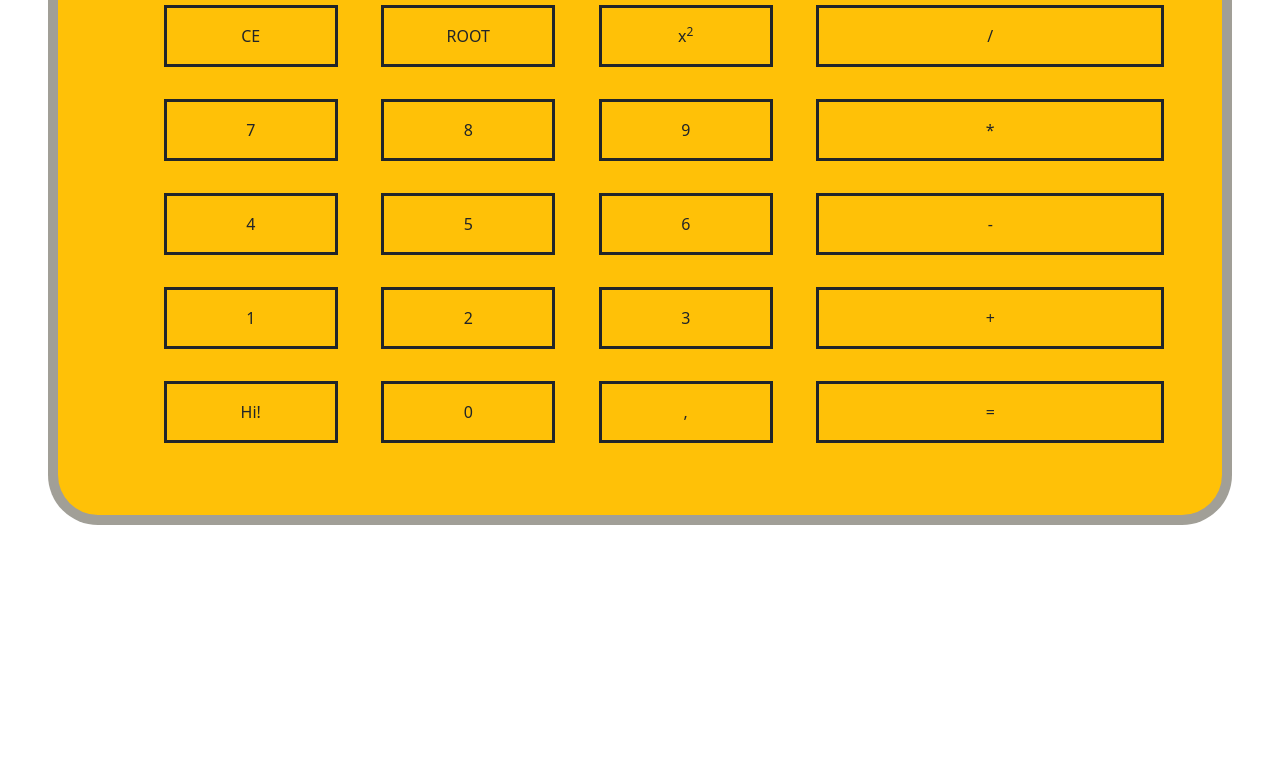
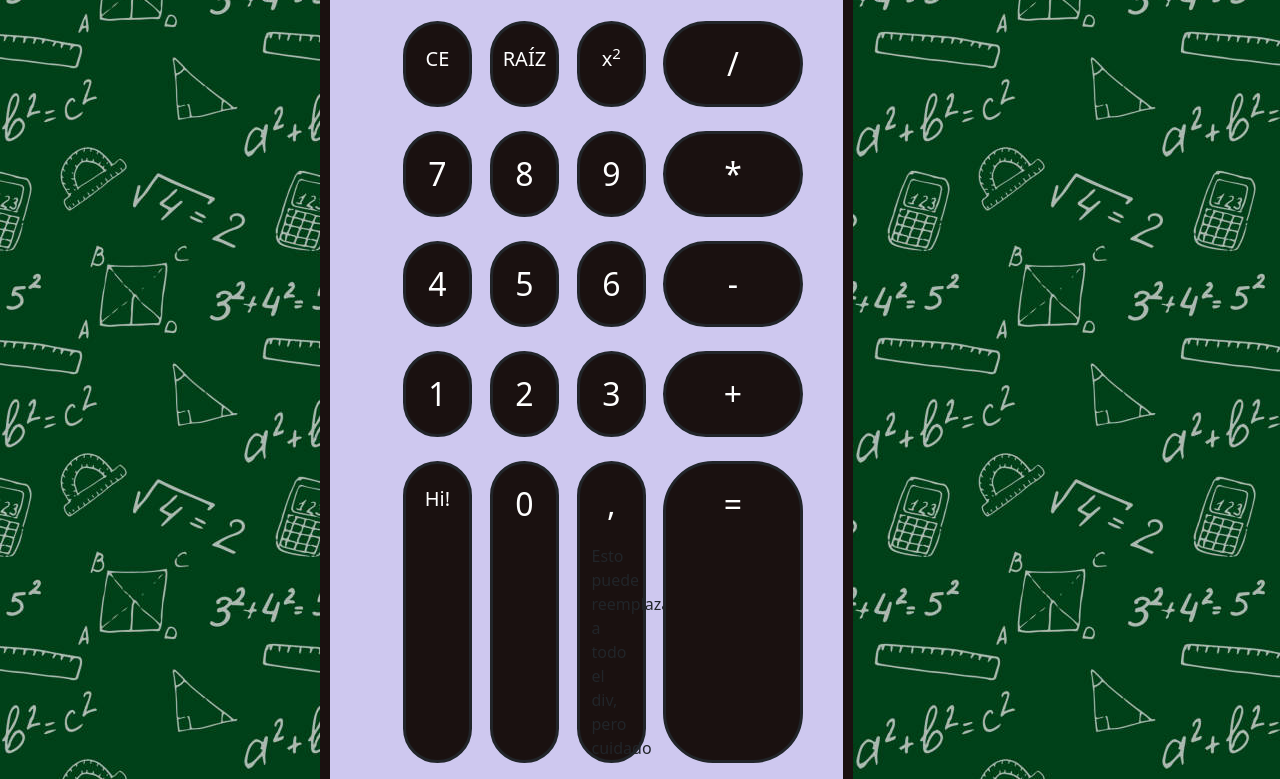
Before and after one commit to WillIribarne/Calculadora, a plain HTML site: page index.html in a window 1280 px wide. Shown: the part 199-978 px from the top of the page. Before the commit the page ends 800 px from the top, so only its background shows below. Drawn offline with nearby package versions, Linux system fonts and the light colour scheme.

Commit message:
Layout basico completado

```diff
--- a/css/style.css
+++ b/css/style.css
@@ -1,16 +1,30 @@
 .borde-botón{
     border-style: solid;
-    border-width: 3px;
+    background-color: #1A1110;
+    border-radius: 50px;
 }
 
 .borde-pantalla{
     border-style: double;
     border-width: 5px;
+    border-color: #1A1110;
 }
 
 .borde-calculadora{
     border-style: solid;
     border-width: 10px;
     border-radius: 50px;
-    border-color: rgba(158, 158, 158, 0.959);
+    border-color: #1A1110;
 }
+
+.fondo-calculadora{
+    background-color: #CEC8EF;
+}
+
+.fondo-oscuro{
+    background-color: #253529;
+}
+
+body {
+    background-image: url('imagenes/matematica.jpg');
+}
--- a/index.html
+++ b/index.html
@@ -14,78 +14,79 @@
     <link rel="stylesheet" href="css/style.css">
 </head>
 <body>
-    <div class="container-xs p-5 m-5 bg-warning borde-calculadora">
-        <div class="container pt-2 m-2 row borde-pantalla">
-            <p class="text-end ">acá va la pantalla</p>
+    <div class="container p-5 me-5 mt-5 col-md-8 offset-md-2 col-lg-6 offset-lg-3 col-xl-5 offset-xl-3 fondo-calculadora borde-calculadora">
+        <div class="container pt-2 m-2 row borde-pantalla fondo-oscuro">
+            <p class="text-end text-light fs-2 fw-medium">acá va la pantalla</p>
         </div>
-        <div class="container pt-2 m-4 row">
+        <div class="container g-0 pt-2 m-3 row">
             <div class="container col-2 pt-3 borde-botón">
-                <p class="text-center">CE</p>
+                <p class="text-center text-white pt-1 fs-5">CE</p>
+            </div>
+            <div class="container col-2 pt-3 px-0 borde-botón">
+                <p class="text-center text-white pt-1 fs-5">RAÍZ</p>
             </div>
             <div class="container col-2 pt-3 borde-botón">
-                <p class="text-center">ROOT</p>
+                <p class="text-center text-white pt-1 fs-5">x<sup>2</sup></p>
+            </div>
+            <div class="container col-4 pt-3 borde-botón">
+                <p class="text-center text-white fs-2">/</p>
+            </div>
+        </div>
+        <div class="container g-0 pt-2 m-3 row">
+            <div class="container col-2 pt-3 borde-botón">
+                <p class="text-center text-white fs-2">7</p>
             </div>
             <div class="container col-2 pt-3 borde-botón">
-                <p class="text-center">x<sup>2</sup></p>
+                <p class="text-center text-white fs-2">8</p>
+            </div>
+            <div class="container col-2 pt-3 borde-botón">
+                <p class="text-center text-white fs-2">9</p>
             </div>
             <div class="container col-4 pt-3 borde-botón">
-                <p class="text-center">/</p>
+                <p class="text-center text-white fs-2">*</p>
             </div>
         </div>
-        <div class="container pt-2 m-4 row">
+        <div class="container g-0 pt-2 m-3 row">
             <div class="container col-2 pt-3 borde-botón">
-                <p class="text-center">7</p>
+                <p class="text-center text-white fs-2">4</p>
             </div>
             <div class="container col-2 pt-3 borde-botón">
-                <p class="text-center">8</p>
+                <p class="text-center text-white fs-2">5</p>
             </div>
             <div class="container col-2 pt-3 borde-botón">
-                <p class="text-center">9</p>
+                <p class="text-center text-white fs-2">6</p>
             </div>
             <div class="container col-4 pt-3 borde-botón">
-                <p class="text-center">*</p>
+                <p class="text-center text-white fs-2">-</p>
             </div>
         </div>
-        <div class="container pt-2 m-4 row">
+        <div class="container g-0 pt-2 m-3 row">
             <div class="container col-2 pt-3 borde-botón">
-                <p class="text-center">4</p>
+                <p class="text-center text-white fs-2">1</p>
             </div>
             <div class="container col-2 pt-3 borde-botón">
-                <p class="text-center">5</p>
+                <p class="text-center text-white fs-2">2</p>
             </div>
             <div class="container col-2 pt-3 borde-botón">
-                <p class="text-center">6</p>
+                <p class="text-center text-white fs-2">3</p>
             </div>
             <div class="container col-4 pt-3 borde-botón">
-                <p class="text-center">-</p>
+                <p class="text-center text-white fs-2">+</p>
             </div>
         </div>
-        <div class="container pt-2 m-4 row">
+        <div class="container g-0 pt-2 m-3 row">
             <div class="container col-2 pt-3 borde-botón">
-                <p class="text-center">1</p>
+                <p class="text-center text-white pt-1 fs-5">Hi!</p>
             </div>
             <div class="container col-2 pt-3 borde-botón">
-                <p class="text-center">2</p>
+                <p class="text-center text-white fs-2">0</p>
             </div>
             <div class="container col-2 pt-3 borde-botón">
-                <p class="text-center">3</p>
+                <p class="text-center text-white fs-2">,</p>
+                <!--<button type="button" class="container col-2 pt-3 borde-botón btn text-center text-white fs-2">,</button> --> Esto puede reemplazar a todo el div, pero cuidado
             </div>
             <div class="container col-4 pt-3 borde-botón">
-                <p class="text-center">+</p>
-            </div>
-        </div>
-        <div class="container pt-2 m-4 row">
-            <div class="container col-2 pt-3 borde-botón">
-                <p class="text-center">Hi!</p>
-            </div>
-            <div class="container col-2 pt-3 borde-botón">
-                <p class="text-center">0</p>
-            </div>
-            <div class="container col-2 pt-3 borde-botón">
-                <p class="text-center">,</p>
-            </div>
-            <div class="container col-4 pt-3 borde-botón">
-                <p class="text-center">=</p>
+                <p class="text-center text-white fs-2">=</p>
             </div>
         </div>
     </div>
```
Also changed, not shown: css/imagenes/matematica.jpg (added).
